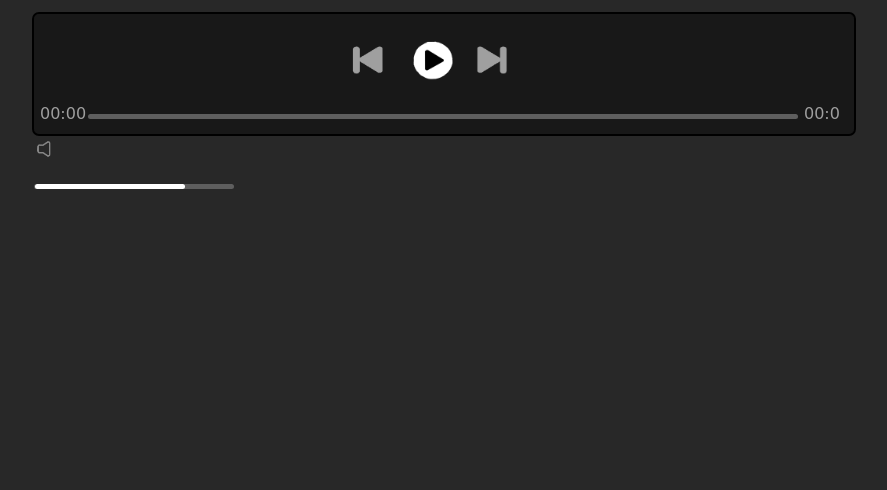
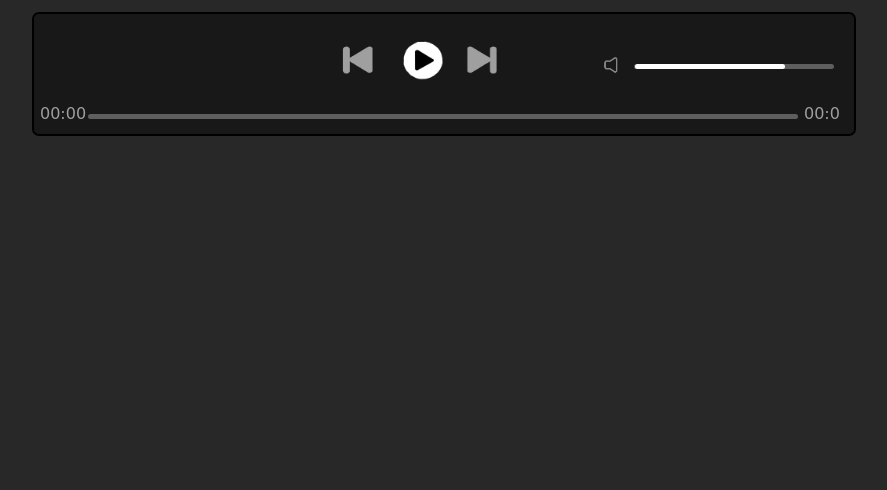
Before and after one commit to ecl1ps1/audioplayer, a plain HTML site: page index.html in a window 1280 px wide. Shown: the part 326-816 px from the top of the page, without its empty margins (196-1083 px from the left). Drawn offline with Linux system fonts and the light colour scheme.

Commit message:
Add files via upload

```diff
--- a/style.css
+++ b/style.css
@@ -4,7 +4,7 @@
     }
     .buttons {
         margin-top: 20px;
-        margin-left:310px;
+        margin-left:300px;
     }
 
     .buttons img {
@@ -35,11 +35,15 @@
     border-radius: 5px;
     background-color: #5E5E5E;
     cursor: pointer;
+    top: 0px;
+    left: 600px;
 }
 .volume_btn
 {
 
     cursor:pointer;
+    top: 36px;
+    left: 567px;
 }
 
 .max_time
```
